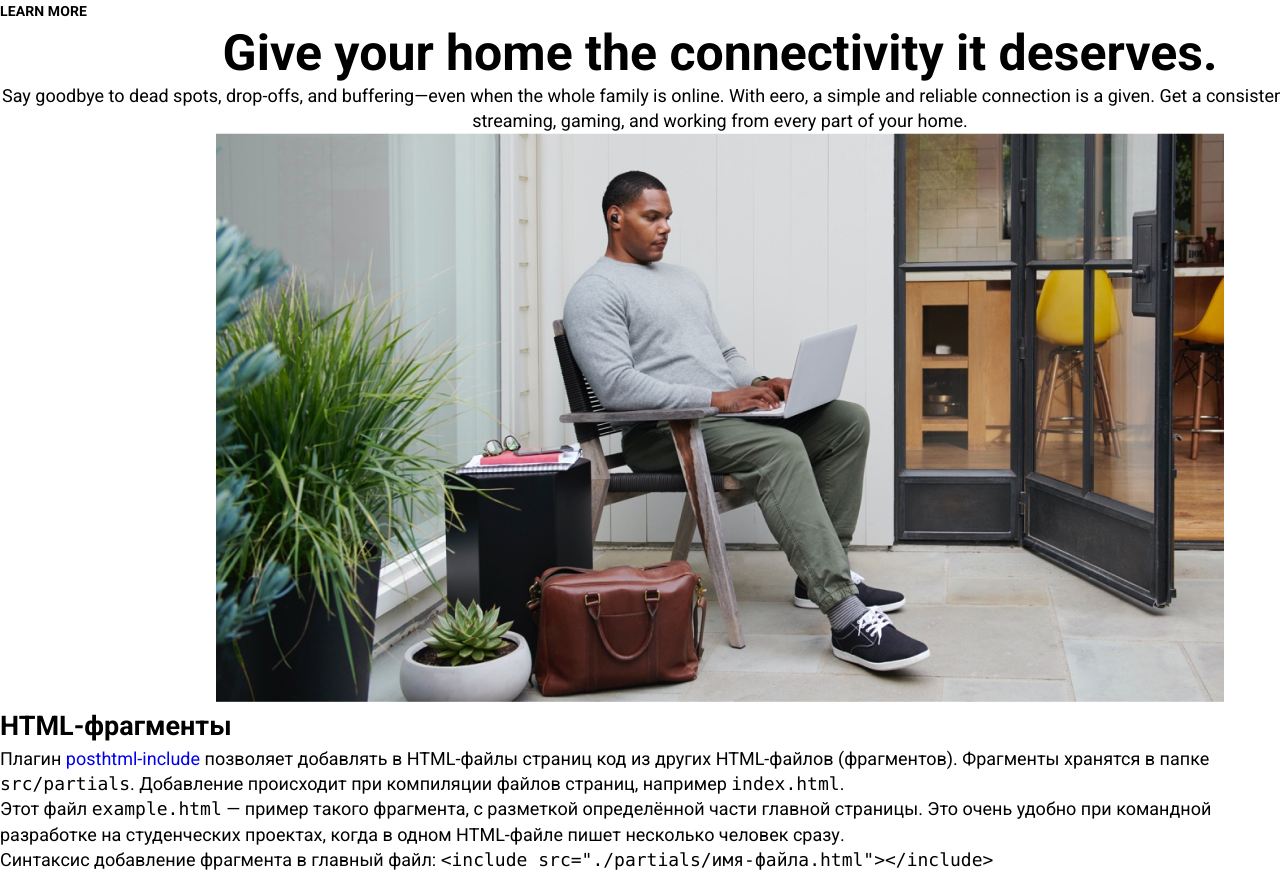
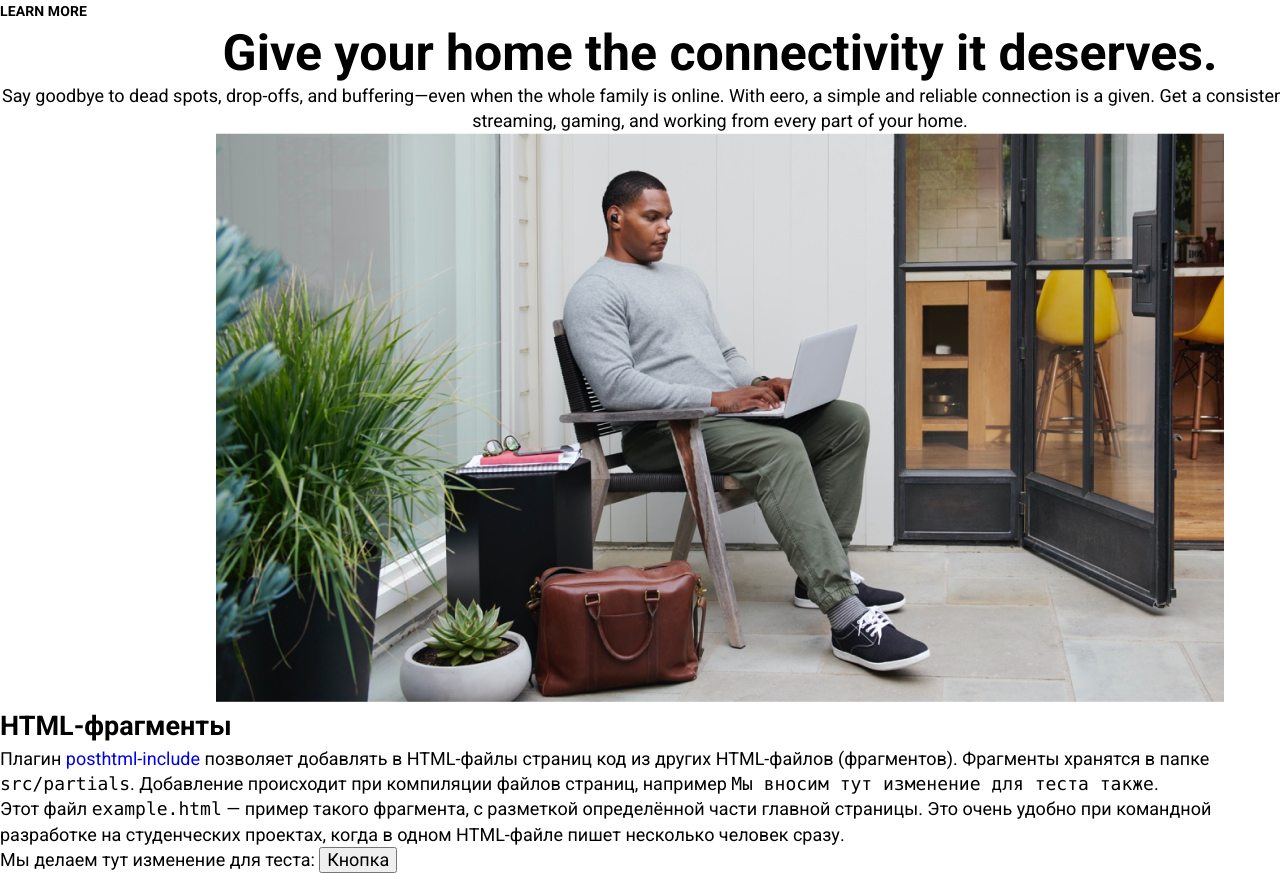
Before and after one commit to ProkoptsovD/eero, a website built with Parcel: page src/index.html in a window 1280 px wide. Shown: the part 2843-3716 px from the top of the page. Built offline with nearby package versions, Linux system fonts and the light colour scheme; files whose address does not match are found by name.

Commit message:
added some changes

```diff
--- a/src/partials/example.html
+++ b/src/partials/example.html
@@ -15,7 +15,7 @@
     позволяет добавлять в HTML-файлы страниц код из других HTML-файлов (фрагментов). Фрагменты
     хранятся в папке
     <code>src/partials</code>. Добавление происходит при компиляции файлов страниц, например
-    <code>index.html</code>.
+    <code>Мы вносим тут изменение для теста также</code>.
   </p>
 
   <p>
@@ -25,8 +25,7 @@
   </p>
 
   <p>
-    Синтаксис добавление фрагмента в главный файл:
-    <code> &lt;include src="./partials/имя-файла.html"&gt;&lt;/include&gt; </code>
+    Мы делаем тут изменение для теста: <button type="submit">Кнопка</button>
   </p>
 
   <div class="background"></div>
```
Also changed, not shown: 1 other file.
